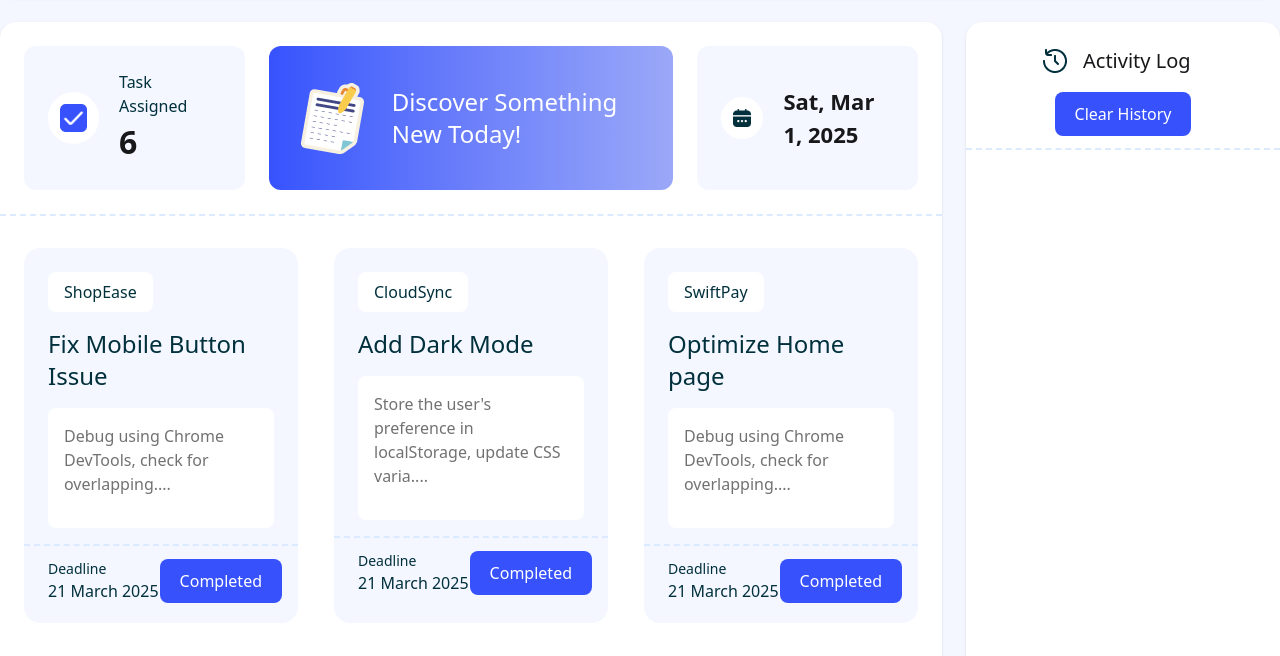
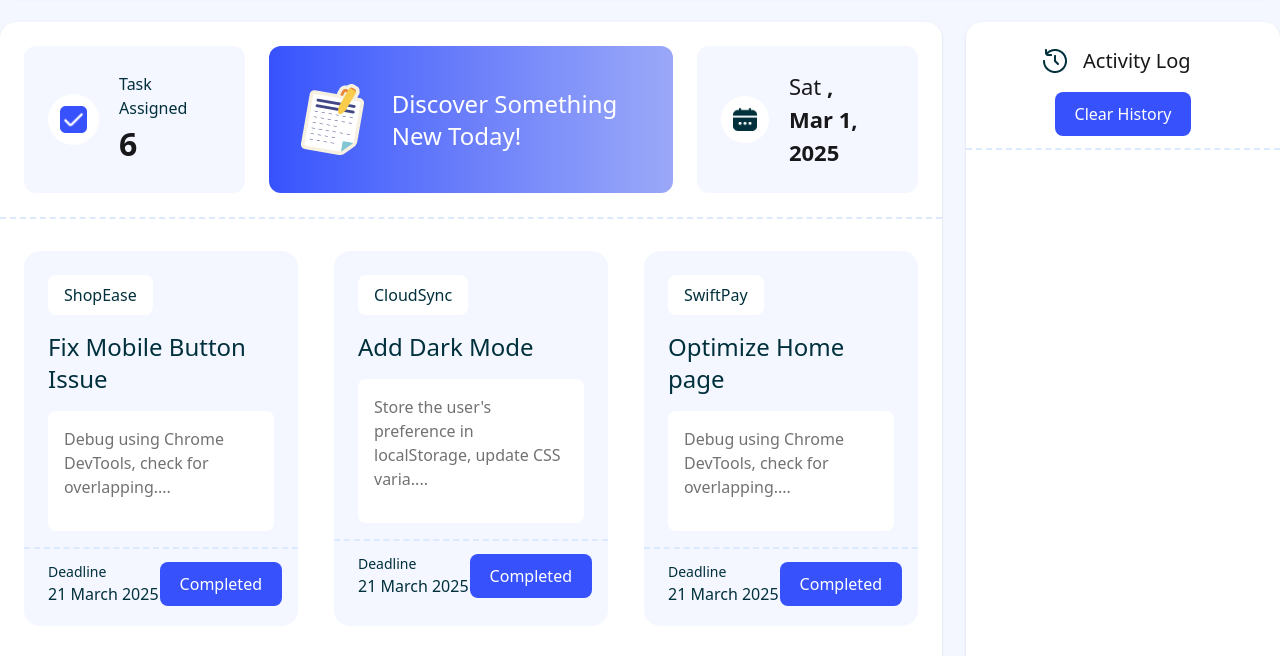
Before and after one commit to mbdullah/A5-Dev-Board-repo, a plain HTML site: page index.html in a window 1280 px wide. Shown: the part 122-778 px from the top of the page. Drawn offline with nearby package versions, Linux system fonts and the light colour scheme.

Commit message:
added some javaScript shown the update date

```diff
--- a/index.html
+++ b/index.html
@@ -31,7 +31,7 @@
     </section>
 
     <!-- Main section -->
-    <main class="max-w-screen-2xl gap-6 flex mx-auto pb-6">
+    <main class="max-w-screen-2xl gap-6 lg:flex mx-auto pb-6">
         <!-- Left part section -->
         <section class="w-3/4 shadow rounded-2xl mx-auto bg-white">
             <!-- First section -->
@@ -58,7 +58,7 @@
                         <img src="./assets/calender.png" alt="This is a checkout box">
                     </div>
                     <div>
-                        <p id="date" class="text-[22px] font-bold">
+                        <p id="date" class="text-[22px]">
 
                          </p>
                     </div>
--- a/script/utilities.js
+++ b/script/utilities.js
@@ -27,7 +27,10 @@ function showDate(){
     let today = new Date();
     let options = {weekday: "short", month: "short", day: "numeric", year: "numeric" };
     let formattedDate = today.toLocaleDateString('en-US', options);
-    document.getElementById("date").innerText = formattedDate;
+    formattedDate = formattedDate.replace(',', '');
+    let parts = formattedDate.split(" ");
+    let finalDate = `${parts[0]} <span class="font-bold">,<br>${parts[1]} ${parts[2]} ${parts[3]}</span>`;
+    document.getElementById("date").innerHTML = finalDate;
 }
 showDate();
 
```
